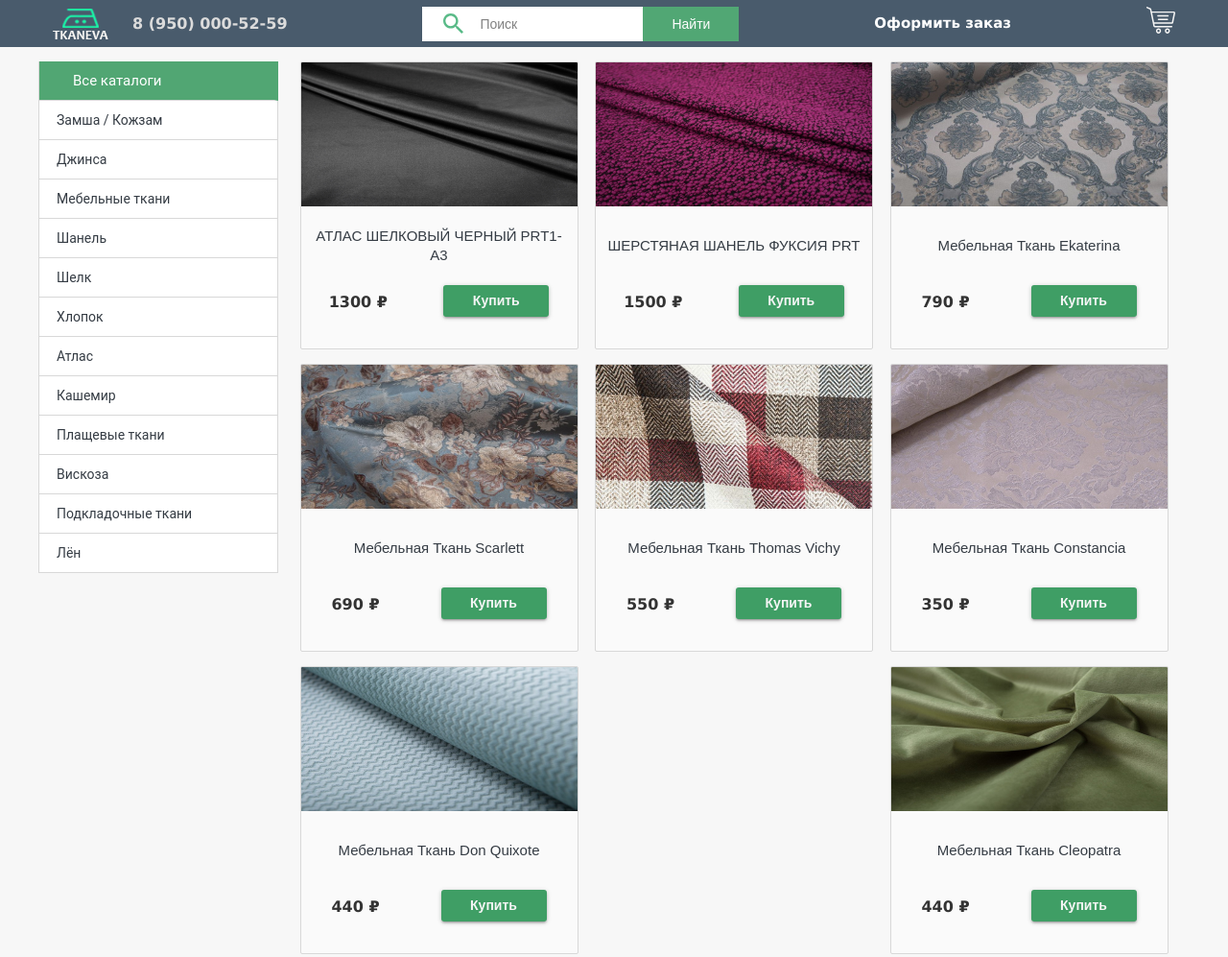
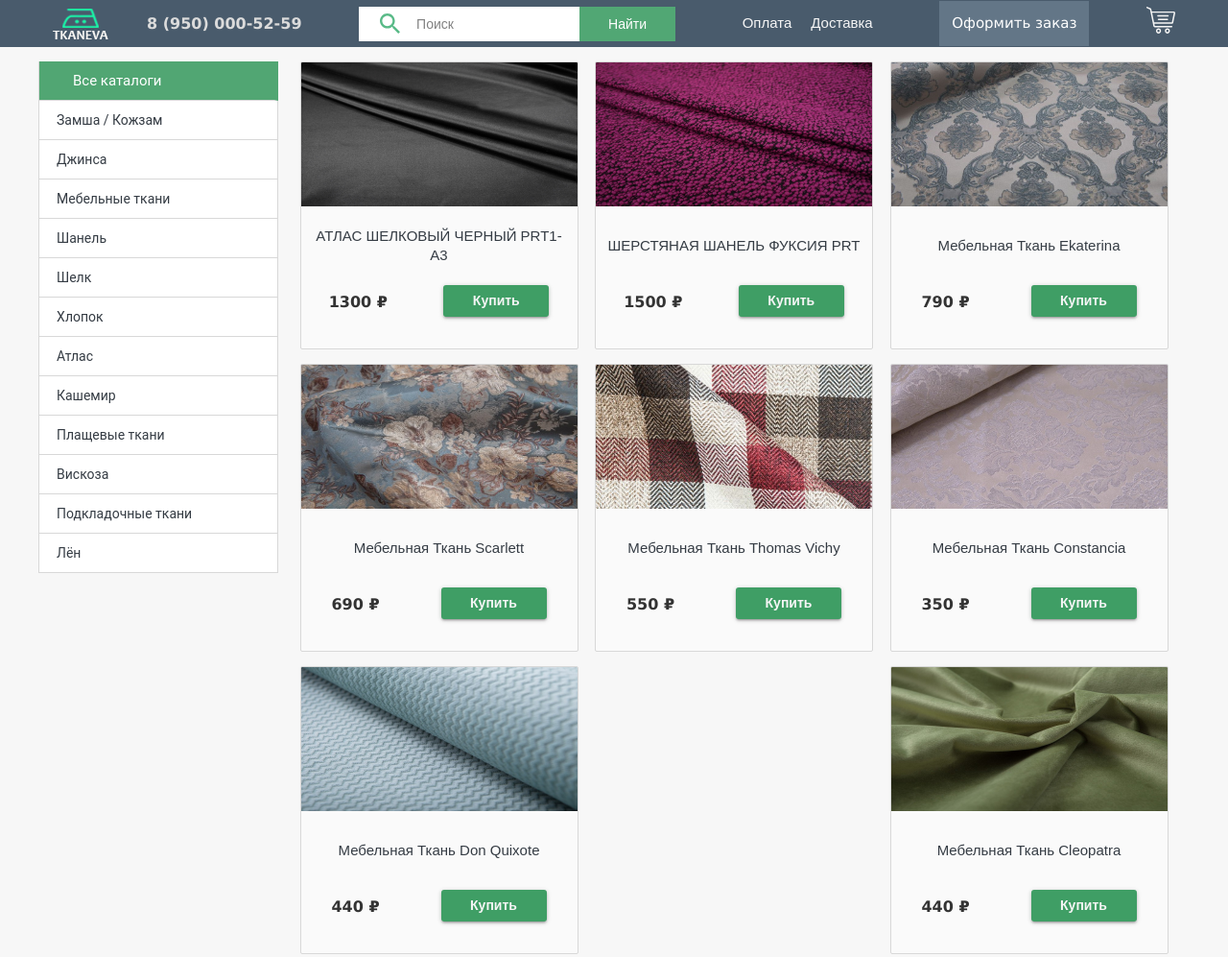
Before and after one commit to frezebloom/maket, a plain HTML site: page dist/index.html in a window 1280 px wide. Shown: the top 997 px of the page at 96% size. Drawn offline with Linux system fonts and the light colour scheme.

Commit message:
color link button minicart

```diff
--- a/dev/scss/_grid.scss
+++ b/dev/scss/_grid.scss
@@ -1,6 +1,7 @@
 .container {
   display: flex;
   align-self: center;
+  // background: rgb(50, 156, 205);
 }
 
 // Extra large devices (large desktops, 1200px and up)
--- a/dev/scss/components/_header.scss
+++ b/dev/scss/components/_header.scss
@@ -9,14 +9,14 @@
   background-color: #364a5d;
   opacity: 0.9;
   z-index: 888;
-
+  white-space: nowrap;
   .container {
     height: 100%;
     align-items: center;
     justify-content: space-between;
     padding: 0 $freeSpace 0 $freeSpace;
 
-    .wrapper_logo_contact-phone {
+    .header_wrapper {
       display: flex;
       align-items: center;
     }
@@ -29,7 +29,7 @@
       color: #f5f5f5;
     }
     .contact_phone {
-      margin-left: $freeSpace + 10;
+      margin-left: $freeSpace + 25;
       font-size: 16px;
       color: #d8d8d8;
       font-weight: bold;
@@ -93,10 +93,10 @@
     }
 
     .cart_link {
-      // background: #353c44;
+      background: #53687b;
       color: $whiteColor;
+      padding: $freeSpace - 2;
       font-size: 15px;
-      font-weight: 1000;
     }
 
     .shopping_cart_button img {
--- a/dev/scss/components/_minicart.scss
+++ b/dev/scss/components/_minicart.scss
@@ -10,7 +10,7 @@
   background-color: white;
   transition: right 0.5s;
   .minicart_header {
-    background-color: #3f9e65;
+    background-color: #53687b;
     color: white;
     text-align: center;
     font-weight: bold;
--- a/dist/index.html
+++ b/dist/index.html
@@ -14,18 +14,12 @@
     <header class="header">
         <div class="container">
 
-            <div class="wrapper_logo_contact-phone">
+            <div class="header_wrapper">
                 <div class="logo">
                     <img src="/img/logo.png" alt="TKANEVA" />
                 </div>
                 <div class="contact_phone">8 (950) 000-52-59</div>
             </div>
-
-            <!-- <ul class="top_menu">
-                <li><a href="#">О компании</a></li>
-                <li><a href="#">Доставка</a></li>
-                <li><a href="#">Способы опалты</a></li>
-            </ul> -->
 
 
             <form class="search" name="search" action="POST">
@@ -36,14 +30,30 @@
                 <input type="submit" class="search_button" value="Найти">
             </form>
 
-            <div class="cart_link">
-                Оформить заказ
+            <div class="header_wrapper">
+                <ul class="top_menu">
+                    <li><a href="#">Оплата</a></li>
+                    <li><a href="#">Доставка</a></li>
+                </ul>
             </div>
 
-            <div class="shopping_cart_button">
-                <img src="/img/shopping-cart.svg" alt="Корзина" />
+            <div class="header_wrapper">
+                <div class="cart_link">
+                    Оформить заказ
+                </div>
             </div>
-        </div>
+
+
+            <div class="header_wrapper">
+                <div class="shopping_cart_button">
+                    <img src="/img/shopping-cart.svg" alt="Корзина" />
+                </div>
+            </div>
+
+
+
+
+
     </header>
 
     <div class="main">
```
Also changed, not shown: dist/css/style.css.
